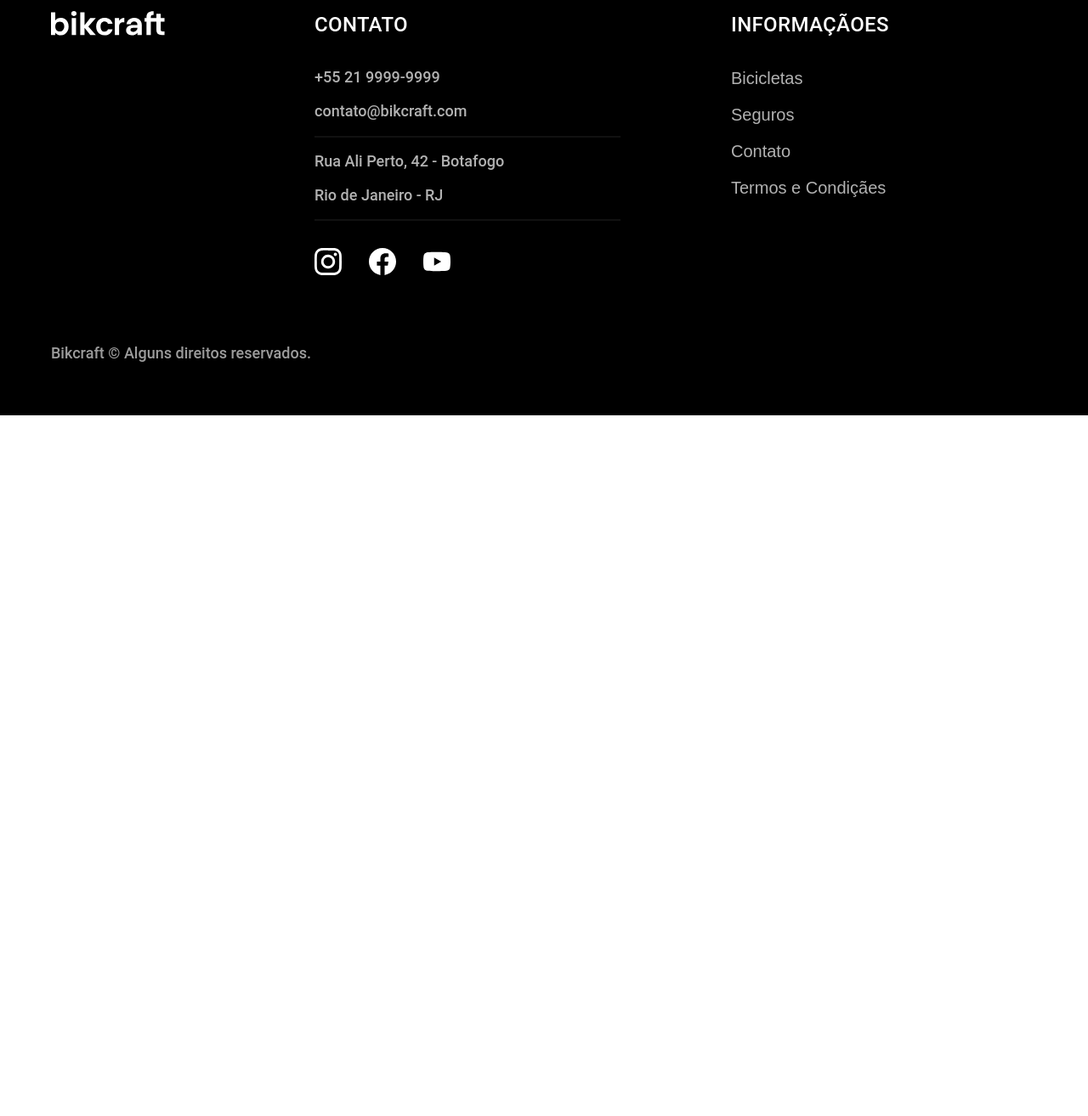
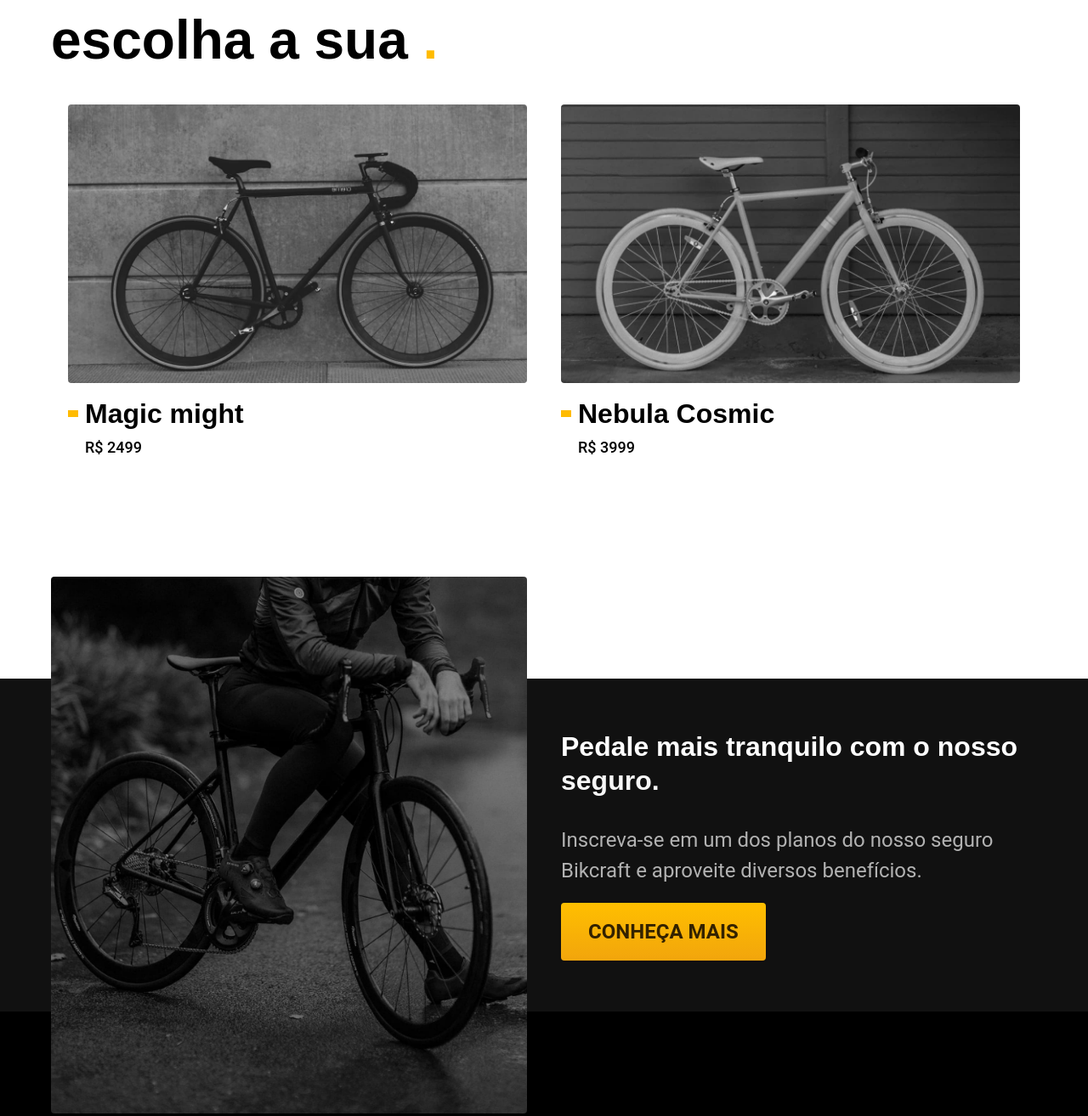
Before and after one commit to IsraelPires/Projeto-Bikcraft, a plain HTML site: page bicicletas/nimbus.html in a window 1280 px wide. Shown: the part 1420-2734 px from the top of the page at 85% size. Before the commit the page ends 1909 px from the top, so only its background shows below. Drawn offline with Linux system fonts and the light colour scheme; files whose address does not match are found by name.

Commit message:
nimbus-completo

```diff
--- /dev/null
+++ b/CSS/bicicleta/seguro.css
@@ -0,0 +1,43 @@
+.seguro-bg {
+    background-color: var(--cor-11);
+    box-shadow: inset 0 120px var(--cor-0), inset 0 -120px var(--cor-12);
+}
+
+.seguro {
+    display: grid;
+    grid-template-columns: 1fr 1fr;
+    gap: 40px;
+}
+
+.seguro-imagem img {
+    width: 100%;
+    height: 100%;
+    object-fit: cover;
+}
+
+.seguro-conteudo {
+    padding-top: 180px;
+    padding-bottom: 180px;
+}
+
+.seguro h2 {
+    margin-bottom: 32px;
+}
+
+.seguro p {
+    margin-bottom: 20px;
+}
+
+@media (max-width: 800px) {
+    .seguro-bg {
+        box-shadow: inset 0 -60px var(--cor-12);
+    }
+    .seguro {
+        grid-template-columns: 1fr;
+    }
+    .seguro-conteudo {
+        grid-row: 1;
+        padding-top: 40px;
+        padding-bottom: 0px;
+    }
+}
--- a/CSS/bicicletas/bicicletas-lista.css
+++ b/CSS/bicicletas/bicicletas-lista.css
@@ -15,6 +15,10 @@
     margin-left: auto;
     margin-right: auto;
     overflow-x: auto;
+}
+
+#bicicletas .bicicletas-lista ul {
+    padding: 0px 0px 20px 0px;
 }
 
 .bicicletas-lista li {
--- a/CSS/style.css
+++ b/CSS/style.css
@@ -24,6 +24,7 @@
 
 /* Bicicleta  */
 @import "bicicleta/bicicleta.css";
+@import "bicicleta/seguro.css";
 
 /* seguros */
 @import "seguros/seguros.css";
--- a/bicicletas/nimbus.html
+++ b/bicicletas/nimbus.html
@@ -83,6 +83,39 @@
         </div>
     </main>
 
+    <article class="bicicletas-lista container">
+        <h2 class="font-1-xxl">escolha a sua <span class="cor-p1">.</span></h2>
+        <ul>
+            <li>
+                <a href="./magic.html">
+                    <img src="../img/bicicletas/magic.jpg" alt="Bicileta-preta">
+                    <h3 class="font-1-xl">Magic might</h3>
+                    <span class="font-2-m">R$ 2499</span>
+                </a>
+            </li>
+            <li>
+                <a href=".nebula.html">
+                    <img src="../img/bicicletas/nebula.jpg" alt="Bicileta-preta">
+                    <h3 class="font-1-xl">Nebula Cosmic</h3>
+                    <span class="font-2-m">R$ 3999</span>
+                </a>
+            </li>
+        </ul>
+    </article>
+
+    <article class="seguro-bg">
+        <div class="seguro container">
+            <div class="seguro-imagem">
+                <img src="../img/fotos/seguros.jpg" alt="pessoa parada em cima de uma bicicleta.">
+            </div>
+            <div class="seguro-conteudo">
+                <h2 class="font-1-xl cor-0">Pedale mais tranquilo com o nosso <span class="cor-1">seguro.</span></h2>
+                <p class="font-2-l cor-5">Inscreva-se em um dos planos do nosso seguro Bikcraft e aproveite diversos benefícios.</p>
+                <a class="botao" href="../seguros.html">Conheça Mais</a>
+            </div>
+        </div>
+    </article>
+
     <footer class="footer-bg">
         <div class="footer container">
             <img src="../img/bikcraft.svg" alt="Bikcraft">
```
